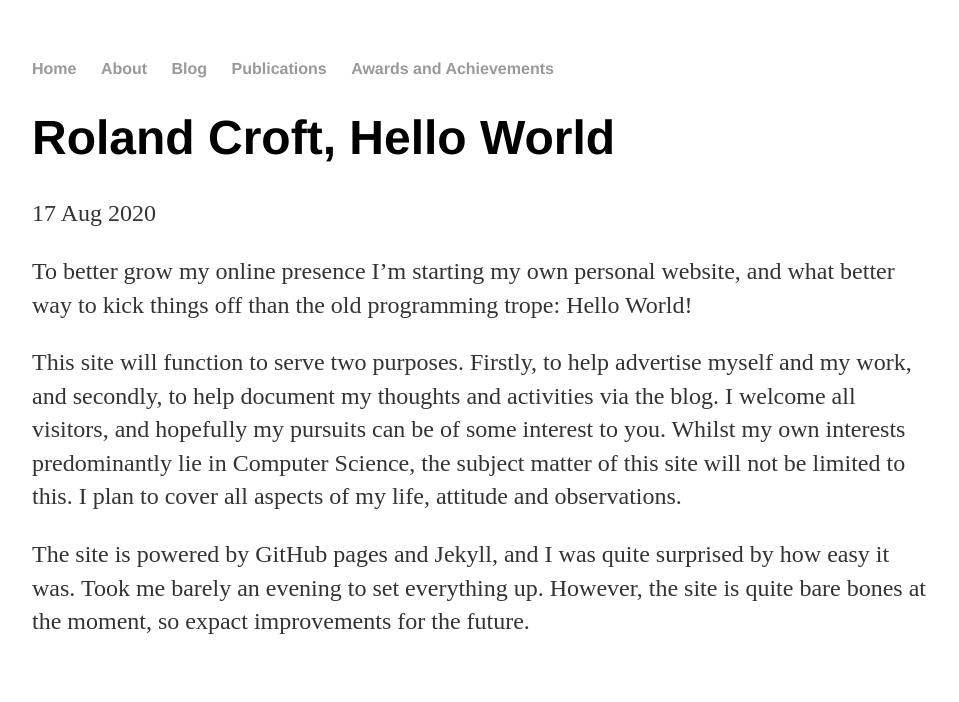
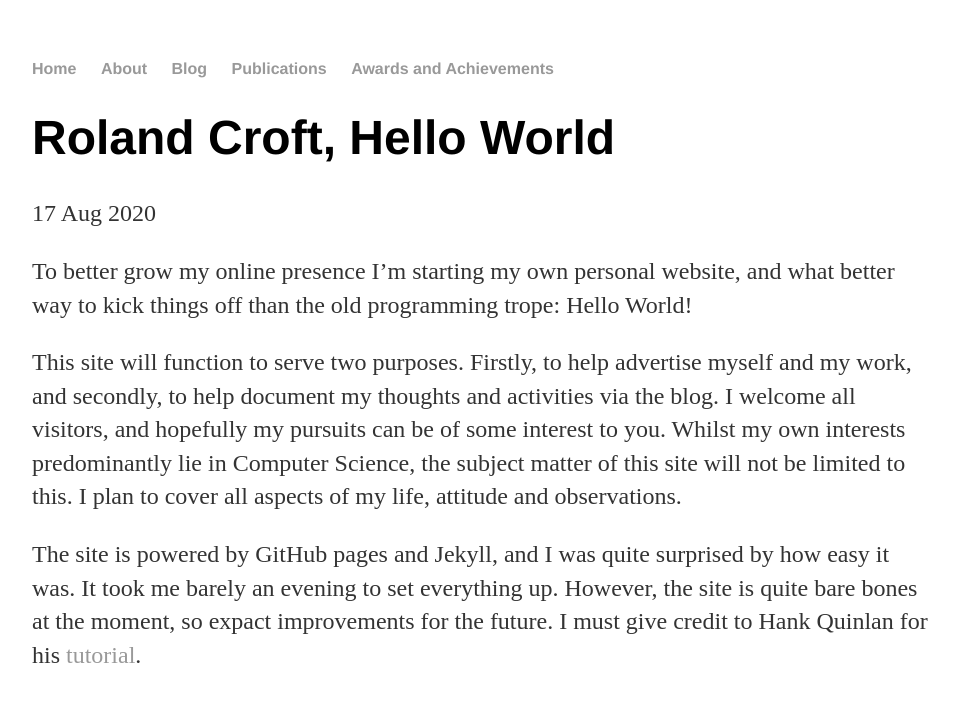
Before and after one commit to RolandCroft/RolandCroft.github.io, a Jekyll site: the page built from _posts/2020-08-17-roland-croft-site-launched.md, in a window 1280 px wide. Shown: the top 702 px of the page, without its empty margins (160-1119 px from the left). Built offline with Jekyll 4.4.1, drawn with Linux system fonts in a browser that asks for light colours.

Commit message:
Update 2020-08-17-roland-croft-site-launched.md

```diff
--- a/_posts/2020-08-17-roland-croft-site-launched.md
+++ b/_posts/2020-08-17-roland-croft-site-launched.md
@@ -8,4 +8,4 @@ To better grow my online presence I'm starting my own personal website, and what
 
 This site will function to serve two purposes. Firstly, to help advertise myself and my work, and secondly, to help document my thoughts and activities via the blog. I welcome all visitors, and hopefully my pursuits can be of some interest to you. Whilst my own interests predominantly lie in Computer Science, the subject matter of this site will not be limited to this. I plan to cover all aspects of my life, attitude and observations.
 
-The site is powered by GitHub pages and Jekyll, and I was quite surprised by how easy it was. Took me barely an evening to set everything up. However, the site is quite bare bones at the moment, so expact improvements for the future.
+The site is powered by GitHub pages and Jekyll, and I was quite surprised by how easy it was. It took me barely an evening to set everything up. However, the site is quite bare bones at the moment, so expact improvements for the future. I must give credit to Hank Quinlan for his [tutorial](http://jmcglone.com/guides/github-pages/).
```
